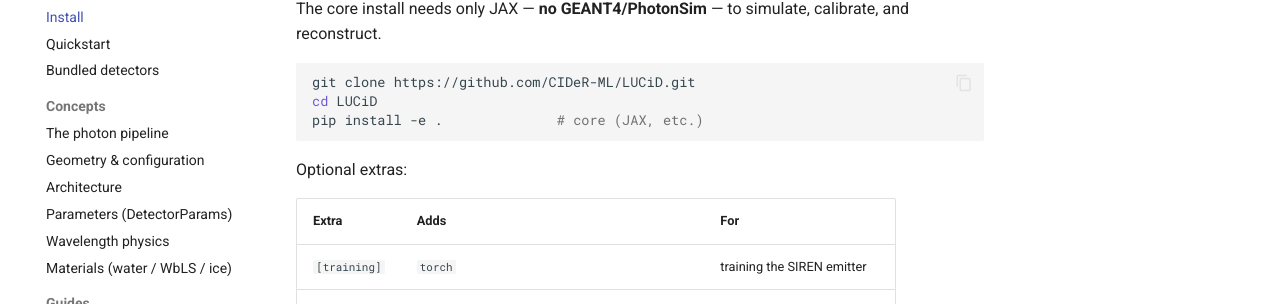
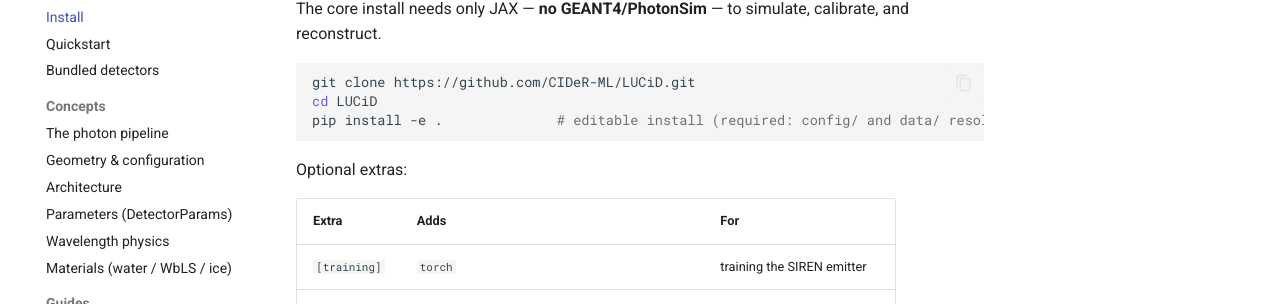
Before and after one commit to CIDeR-ML/LUCiD, an MkDocs documentation site: the page built from docs/getting-started/install.md, in a window 1280 px wide and 1261 px high. Shown: the part 184-488 px from the top of the window. Built offline with MkDocs 1.6.1 and Material for MkDocs 9.7.7, drawn with Linux system fonts in a browser that asks for light colours; comment, search, counter and statistics services are not loaded.

Commit message:
docs: note the editable install is required (wheels don't ship config/ or data/)
Co-Authored-By: Claude Fable 5 <noreply@anthropic.com>
Claude-Session: https://claude.ai/code/session_01WuukZpak35eZnCn8yjYtBx

````diff
--- a/docs/getting-started/install.md
+++ b/docs/getting-started/install.md
@@ -6,7 +6,7 @@ reconstruct.
 ```bash
 git clone https://github.com/CIDeR-ML/LUCiD.git
 cd LUCiD
-pip install -e .              # core (JAX, etc.)
+pip install -e .              # editable install (required: config/ and data/ resolve relative to the repo)
 ```
 
 Optional extras:
````
